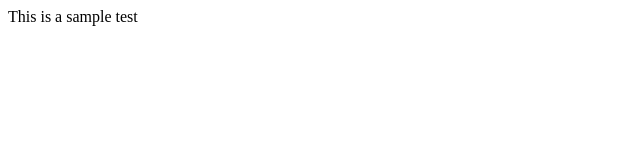
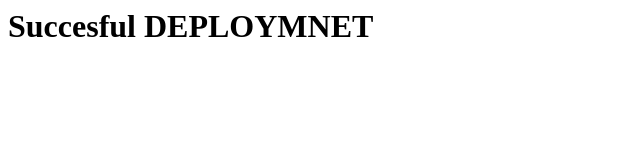
Before and after one commit to suji475/Trash, a plain HTML site: page index.html in a window 1280 px wide. Shown: the whole page, without its empty margins (0-640 px from the left). Drawn offline with Linux system fonts and the light colour scheme.

Commit message:
modified

```diff
--- a/index.html
+++ b/index.html
@@ -1,3 +1,3 @@
 <html>
-</h1>This is a sample test</h1>
+<h1>Succesful DEPLOYMNET</h1>
 </html>
```
